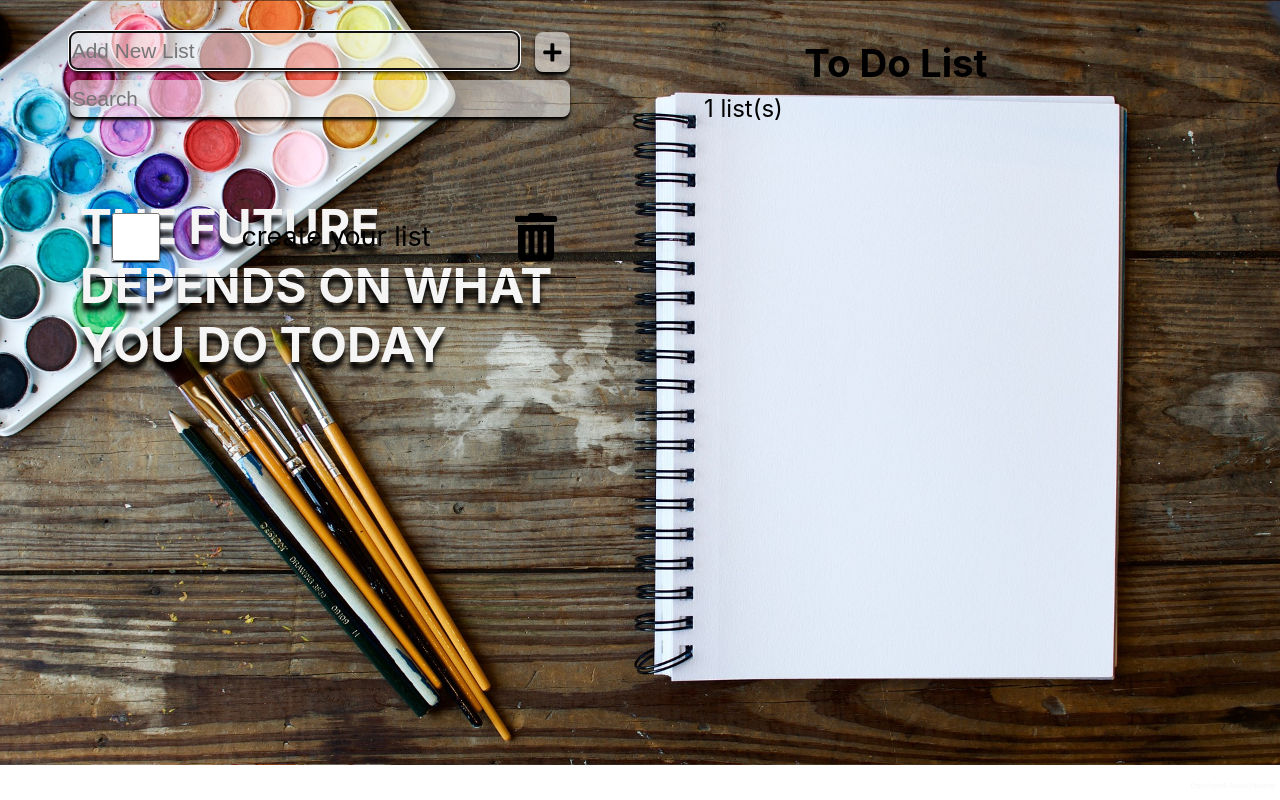
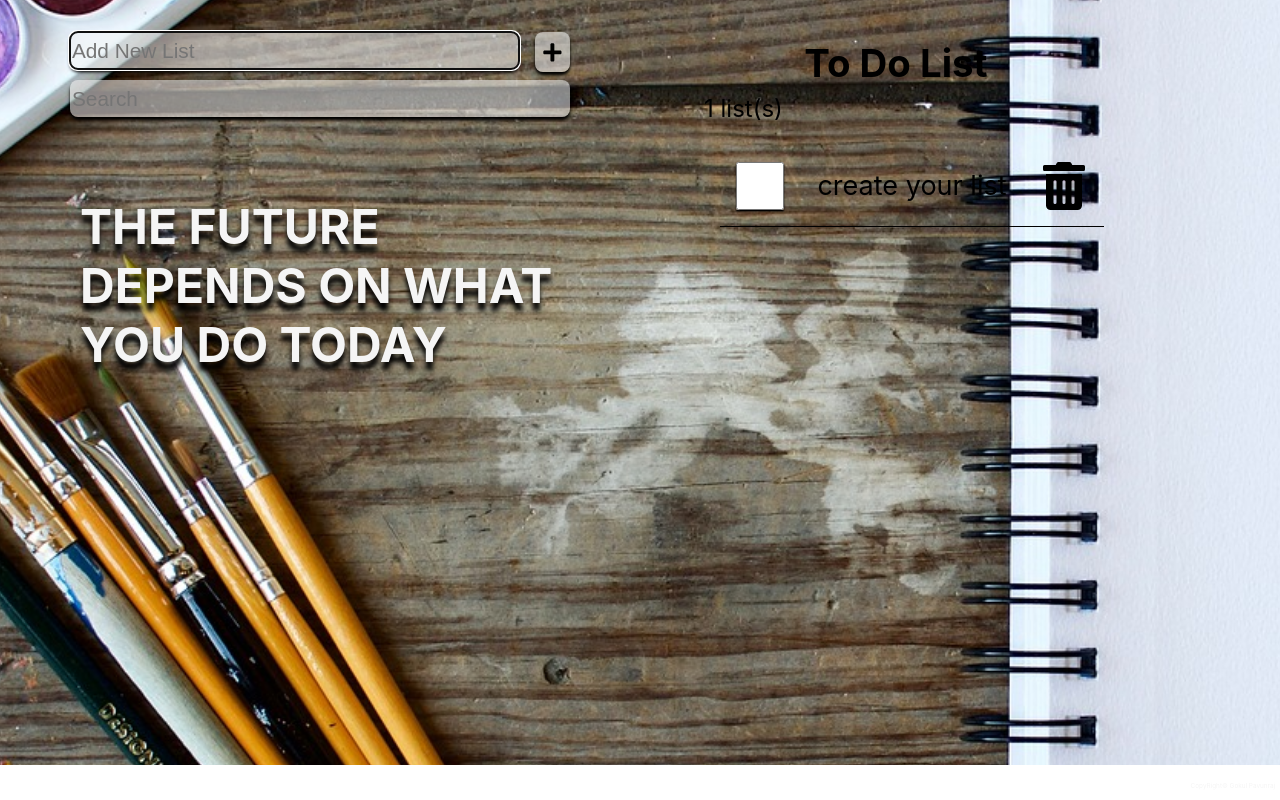
Before and after one commit to GokulPSVG/dailychecklist, a React (Create React App) app in the folder dailychecklist/: page / in a window 1280 px wide. Built offline with nearby package versions, Linux system fonts and the light colour scheme.

Commit message:
twenty one commit

```diff
--- a/dailychecklist/src/index.css
+++ b/dailychecklist/src/index.css
@@ -223,7 +223,7 @@ ul::-webkit-scrollbar{
   }
 }
 
-@media screen and (min-width:320px) {
+@media screen and (max-width:320px) {
   .App{
     background-size: 230%;
     background-position: 83%;
@@ -239,7 +239,7 @@ ul::-webkit-scrollbar{
 @media screen and (min-width: 760px) {
   .App{
     background-image: url(./images/background.jpg);
-    background-size: 100%;
+    background-size: 230%;
     background-position: 30%;
     position: fixed;
     top: 0rem;
```
